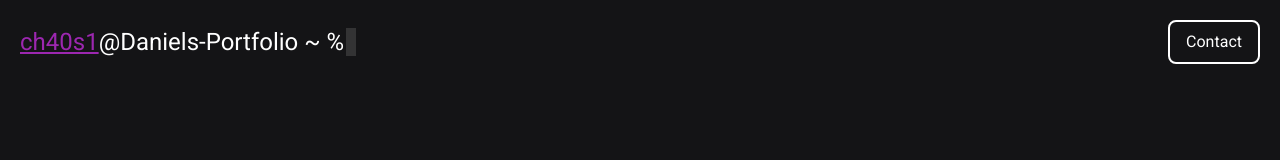
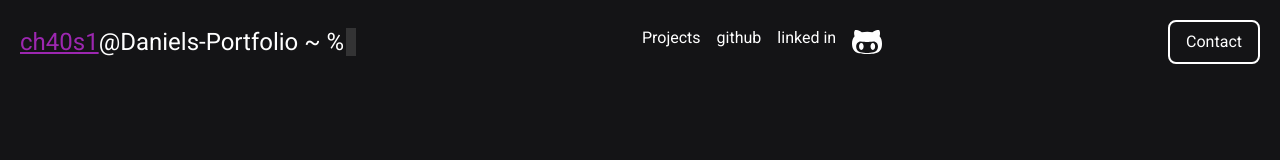
Before and after one commit to Ch40s1/Main-Portfolio, a React (Vite) app: page / in a window 1280 px wide. Shown: the top 160 px of the page. Built offline with nearby package versions, Linux system fonts and the light colour scheme.

Commit message:
moving linked to navbar"

```diff
--- a/src/components/Nav.jsx
+++ b/src/components/Nav.jsx
@@ -1,3 +1,5 @@
+import githubSvg from '../img/icons/github.svg';
+
 function NavBar() {
 
   const styles = {
@@ -28,6 +30,7 @@ function NavBar() {
       <div className='flex p-5 justify-between items-center'>
         <div>
           {/* there will a box that will animate as if tho typing */}
+          {/* ima switch the typing to my regular name  */}
           <h1 className="lg:text-base">
             <a href='https://github.com/Ch40s1' className="text-offText underline">ch40s1</a>
             @Daniels-Portfolio ~ %
@@ -35,6 +38,12 @@ function NavBar() {
               |
             </span>
           </h1>
+        </div>
+        <div className="flex gap-4">
+          <a>Projects</a>
+          <a>github</a>
+          <a>linked in</a>
+          <img src={githubSvg} width={30} />
         </div>
         <nav className="border-solid border-white border-2 px-4 py-2 rounded-lg">
           <a href='https://www.linkedin.com/in/daniel-zarate-66816113b/' target="blank">Contact</a>
```
